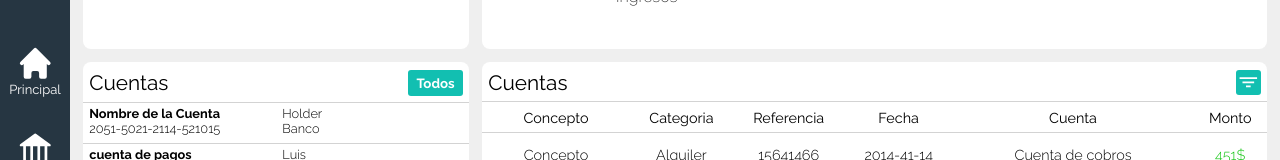
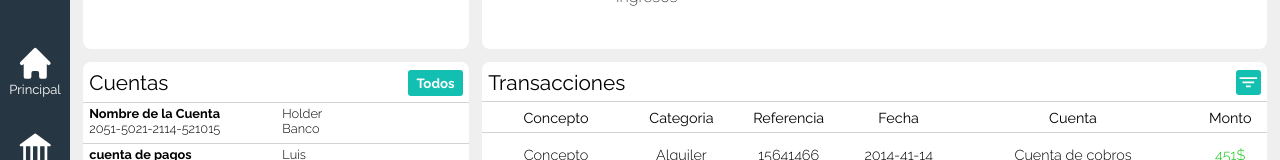
Before and after one commit to famerca/liberty-bank, a React (Create React App) app: page /home in a window 1280 px wide. Shown: the part 244-404 px from the top of the page. Built offline with nearby package versions, Linux system fonts and the light colour scheme.

Commit message:
correcion de error

```diff
--- a/src/components/home/transacciones.jsx
+++ b/src/components/home/transacciones.jsx
@@ -12,7 +12,7 @@ const HomeTransacciones = ({trns}) => {
     return (
         <div className="home-card home-transacciones">
             <div className="head">
-                <h3>Cuentas</h3>
+                <h3>Transacciones</h3>
                 <button>
                     <IoFilterSharp/>
                 </button>
```
